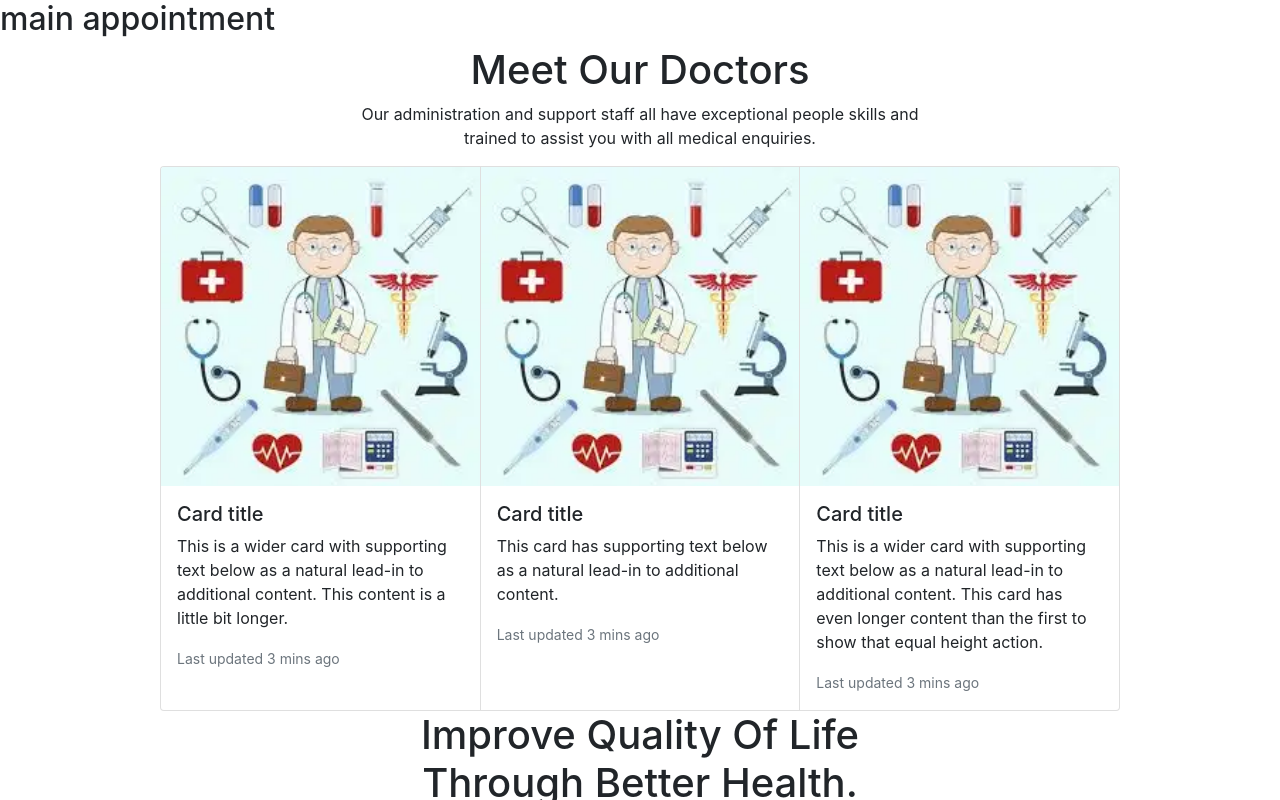
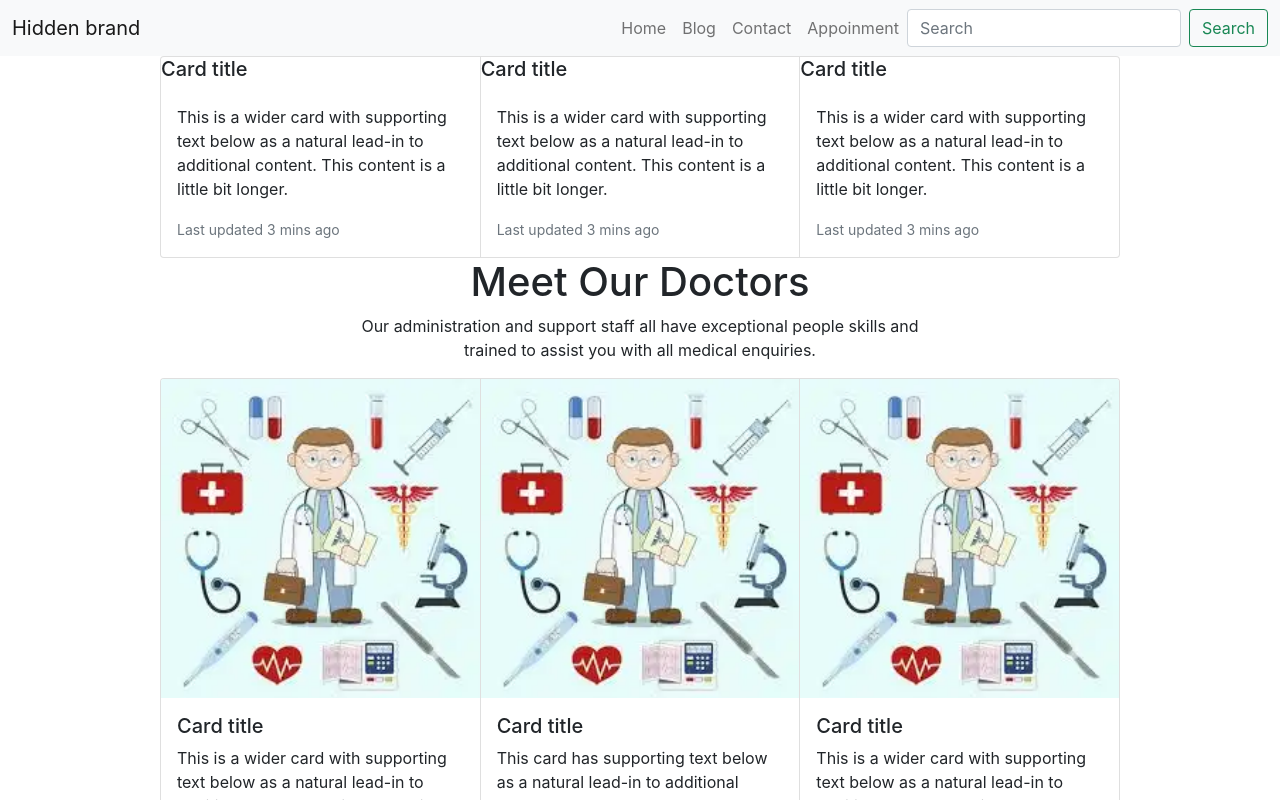
Before and after one commit to Swapno5896/Medical-Care-Client, a React (Create React App) app: page / in a window 1280 px wide. Shown: the top 800 px of the page. Built offline with nearby package versions, Linux system fonts and the light colour scheme.

Commit message:
navbar is done

```diff
--- a/src/App.tsx
+++ b/src/App.tsx
@@ -7,24 +7,31 @@ import {
 } from "react-router-dom";
 import MainAppointment from "./components/Appointment/MainAppointment/MainAppointment";
 import MainBlog from "./components/Blogs/MainBlog/MainBlog";
-
+import Header from './components/Home/Header/Header'
 import MainHome from './components/Home/MainHome/MainHome';
-
+import MainContact from './components/ContactUs/MainContact/MainContact';
+import Footer from './components/Home/Footer/Footer'
 const App = () => {
   return (
     <div>
       <Router>
+        <Header />
         <Switch>
           <Route exact path='/'>
-            {/* <MainBlog></MainBlog> */}
+            <MainHome />
+          </Route>
+          <Route exact path='/appoinment'>
             <MainAppointment />
           </Route>
-          <Route path='blog'>
+          <Route path='/blog'>
             <MainBlog></MainBlog>
+          </Route>
+          <Route path='/contact'>
+            <MainContact />
           </Route>
         </Switch>
       </Router>
-
+      <Footer />
     </div>
   );
 };
--- /dev/null
+++ b/src/Styled/FontSize.scss
@@ -0,0 +1,5 @@
+$header: 35px;
+$title: 35px;
+$subTitile: 21px;
+$cardTitile: 25px;
+$normal: 17px;
--- a/src/components/Home/Header/Header.js
+++ b/src/components/Home/Header/Header.js
@@ -1,5 +1,5 @@
 import React from "react";
-
+import { BrowserRouter as Router, Switch, Route, Link } from "react-router-dom";
 const Header = () => {
   return (
     <div>
@@ -20,26 +20,26 @@ const Header = () => {
             <a class="navbar-brand" href="#">
               Hidden brand
             </a>
-            <ul class="navbar-nav me-auto mb-2 mb-lg-0">
+            <ul class="navbar-nav ms-auto mb-2 mb-lg-0">
               <li class="nav-item">
-                <a class="nav-link active" aria-current="page" href="#">
+                <Link className="nav-link" to="/">
                   Home
-                </a>
+                </Link>
               </li>
               <li class="nav-item">
-                <a class="nav-link" href="#">
-                  Link
-                </a>
+                <Link className="nav-link" to="/blog">
+                  Blog
+                </Link>
               </li>
               <li class="nav-item">
-                <a
-                  class="nav-link disabled"
-                  href="#"
-                  tabindex="-1"
-                  aria-disabled="true"
-                >
-                  Disabled
-                </a>
+                <Link className="nav-link" to="/contact">
+                  Contact
+                </Link>
+              </li>
+              <li class="nav-item">
+                <Link className="nav-link" to="/appoinment">
+                  Appoinment
+                </Link>
               </li>
             </ul>
             <form class="d-flex">
--- a/src/components/Home/MainHome/MainHome.js
+++ b/src/components/Home/MainHome/MainHome.js
@@ -5,18 +5,16 @@ import SmallDetail from "./../SmallDetail/SmallDetail";
 import Doctors from "./../Doctors/Doctors";
 import Booking from "./../Booking/Booking";
 import Articles from "./../Articles/Articles";
-import Footer from "./../Footer/Footer";
 
 const MainHome = () => {
   return (
     <div>
-      <Header />
-      {/* <TopBanner /> */}
+      {/* <Header /> */}
+      {/* <TopBanner />  */}
       <SmallDetail />
       <Doctors />
       <Booking />
       <Articles />
-      <Footer />
     </div>
   );
 };
```
